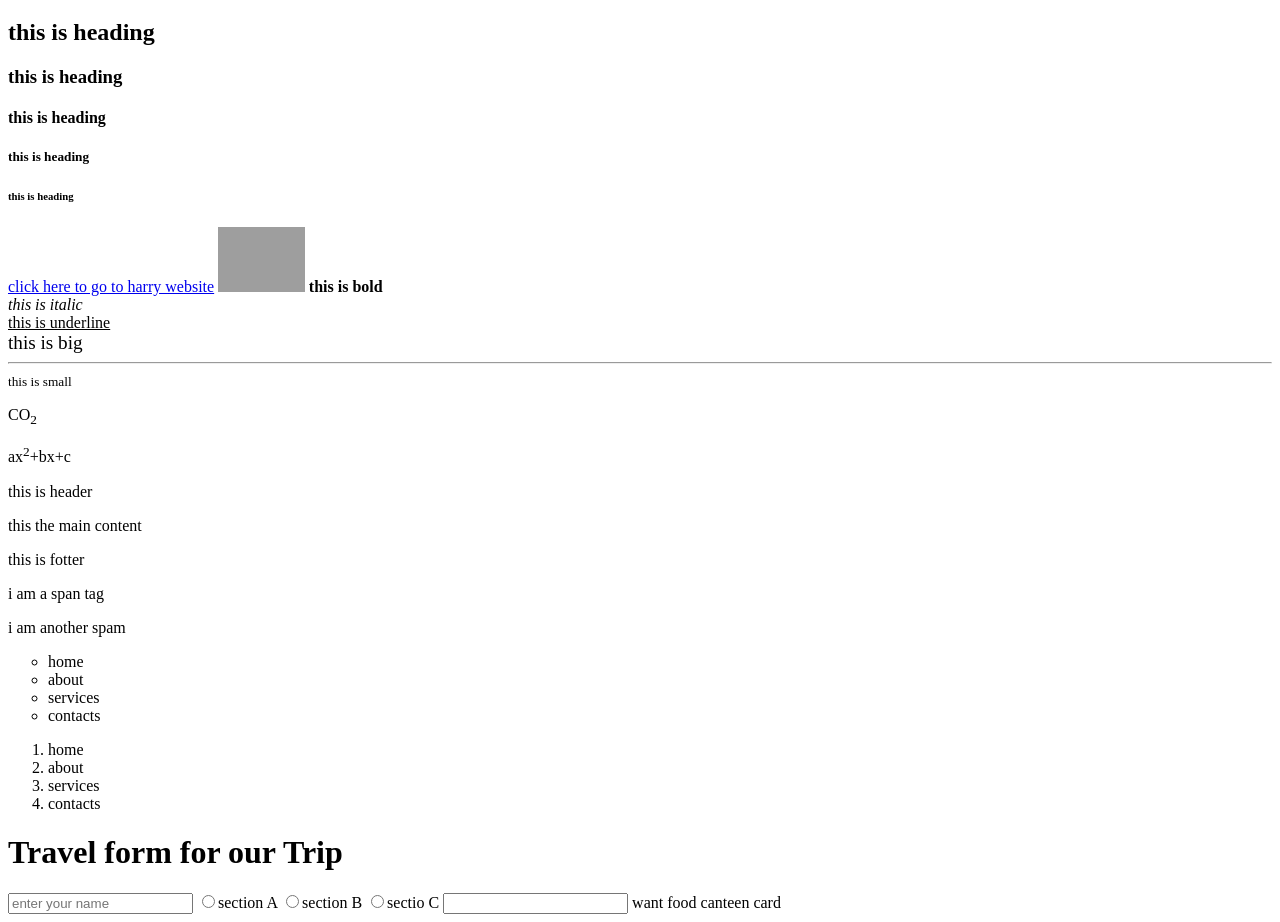
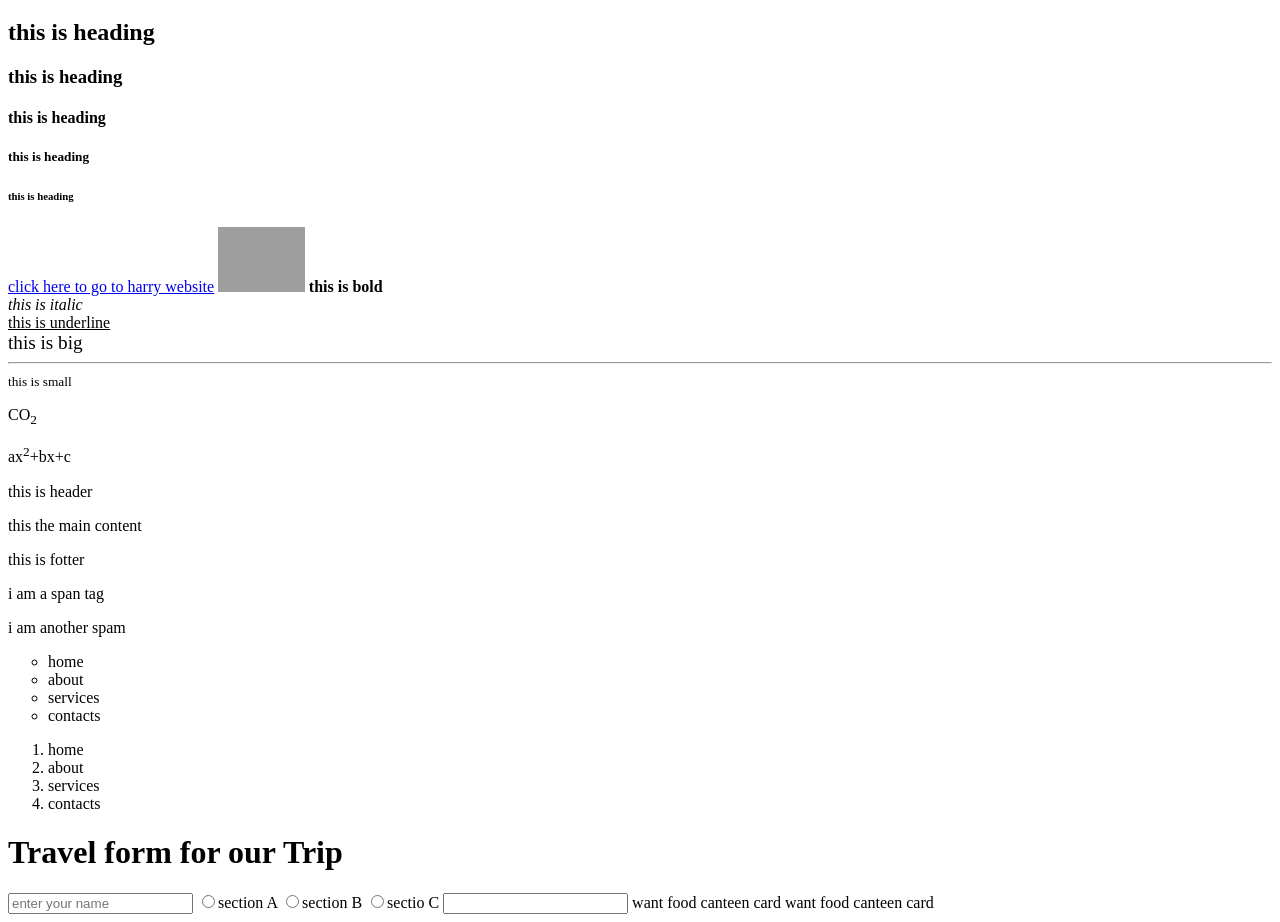
Before and after one commit to pratimaasapkota/pratimaa, a plain HTML site: page index.html in a window 1280 px wide. Shown: the part 159-1081 px from the top of the page. Drawn offline with Linux system fonts and the light colour scheme; grey boxes are pictures that could not be loaded.

Commit message:
modified code

```diff
--- a/index.html
+++ b/index.html
@@ -67,7 +67,8 @@ this is header
                 <input type ="radio"  value ="section B" name =" section" id = "sectioniC" class ="red blue">sectio C
             <input type="checbox" name=" want food canteen card" class ="red" name ="canteen">
 <level for ="food canteen">want food canteen card </level>
-            </form>
+<level for ="food canteen">want food canteen card </level>
+</form>
     </body>
 
 
```
